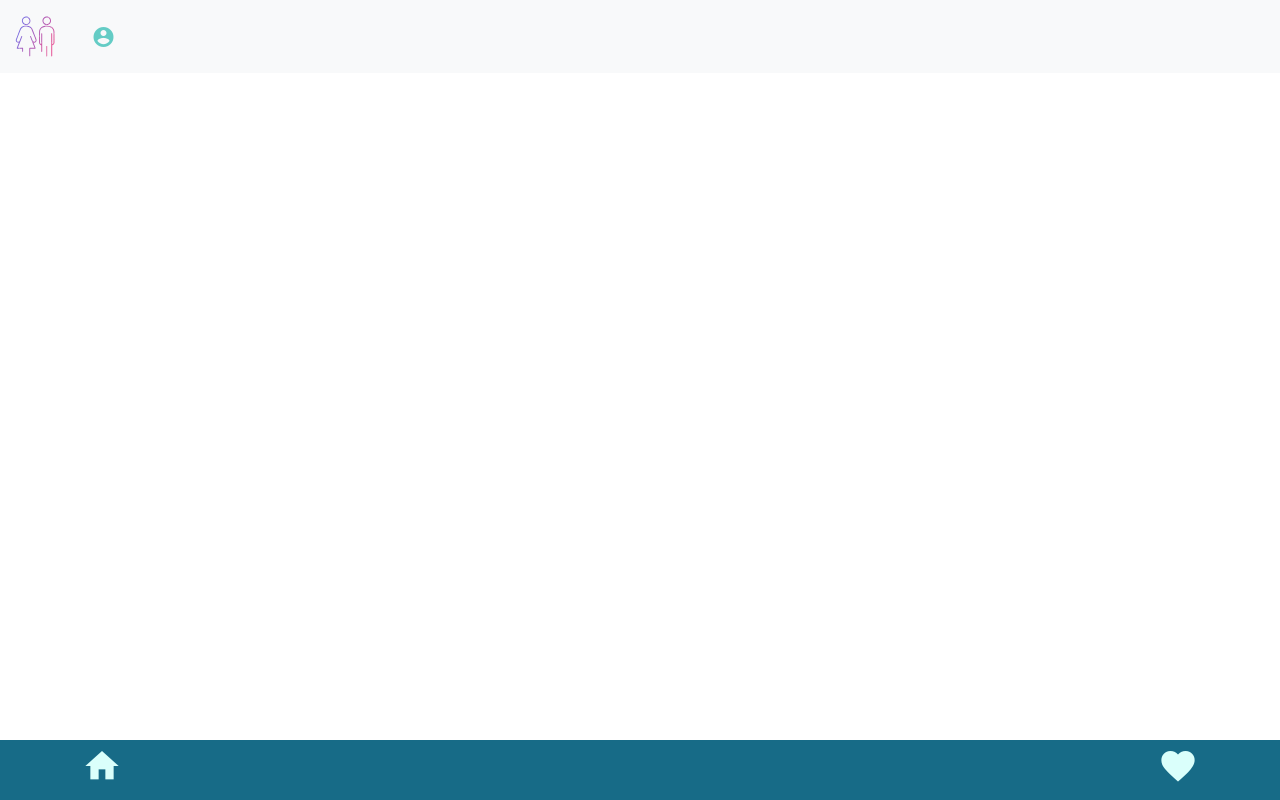
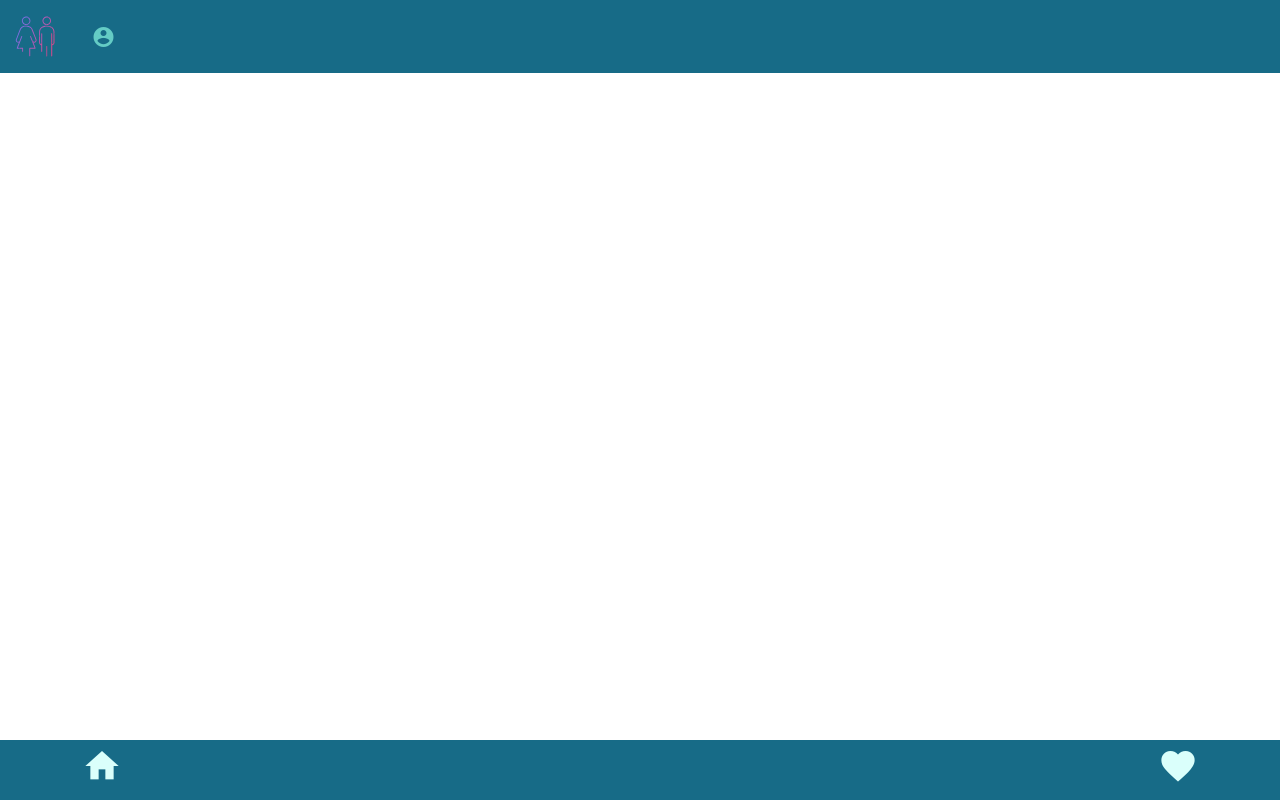
Before and after one commit to YangGuo57/1800_202330_DTC01, a plain HTML site: page index.html in a window 1280 px wide. Drawn offline with nearby package versions, Linux system fonts and the light colour scheme; some packages are replaced by stand-ins of ours; no server answers.

Commit message:
small edits to navbar

```diff
--- a/styles/nav.css
+++ b/styles/nav.css
@@ -3,6 +3,10 @@
 
 button .btn {
     border: none;
+}
+
+#navbarPlaceholder .navbar {
+    background-color: #176B87 !important;
 }
 
 nav .btn,
```
